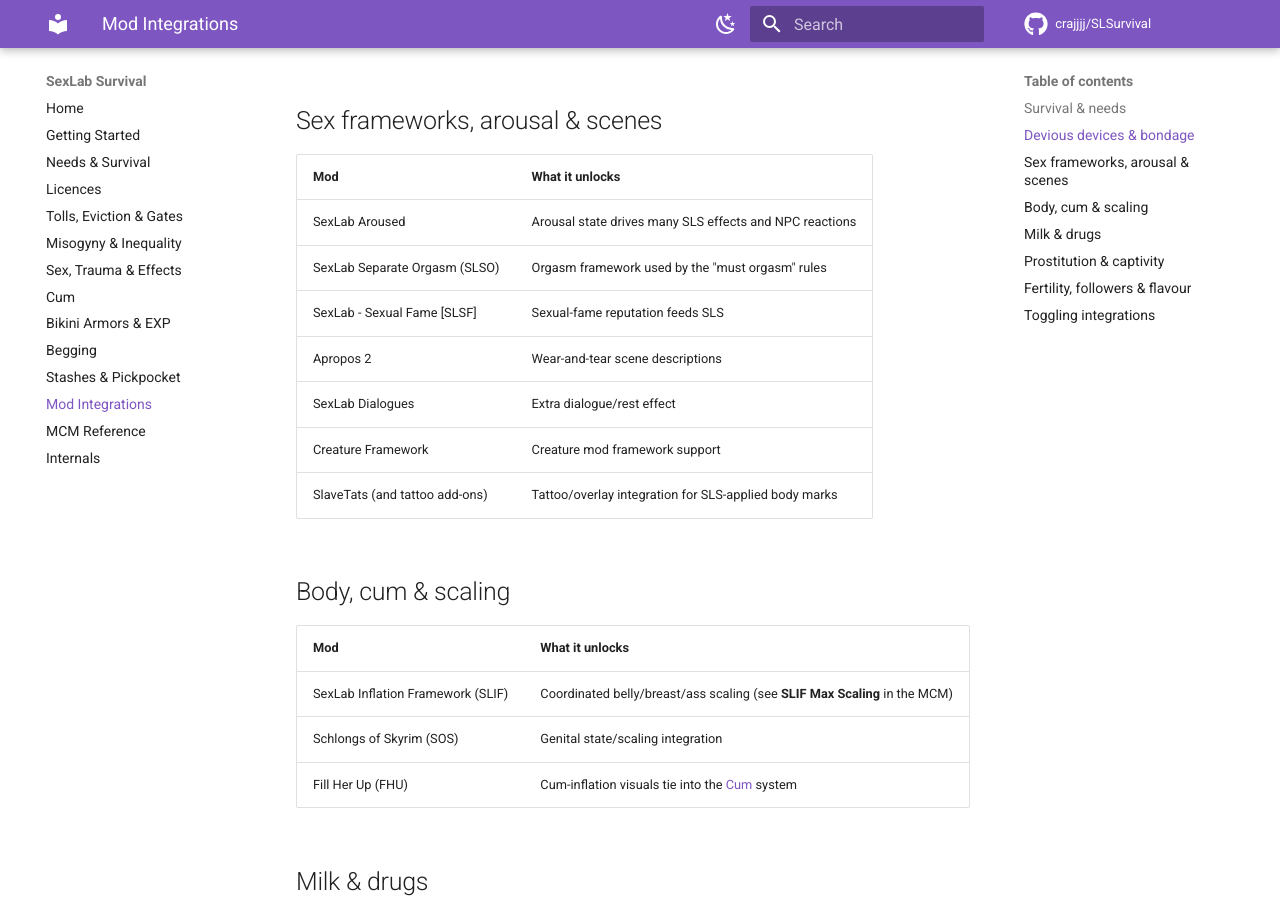
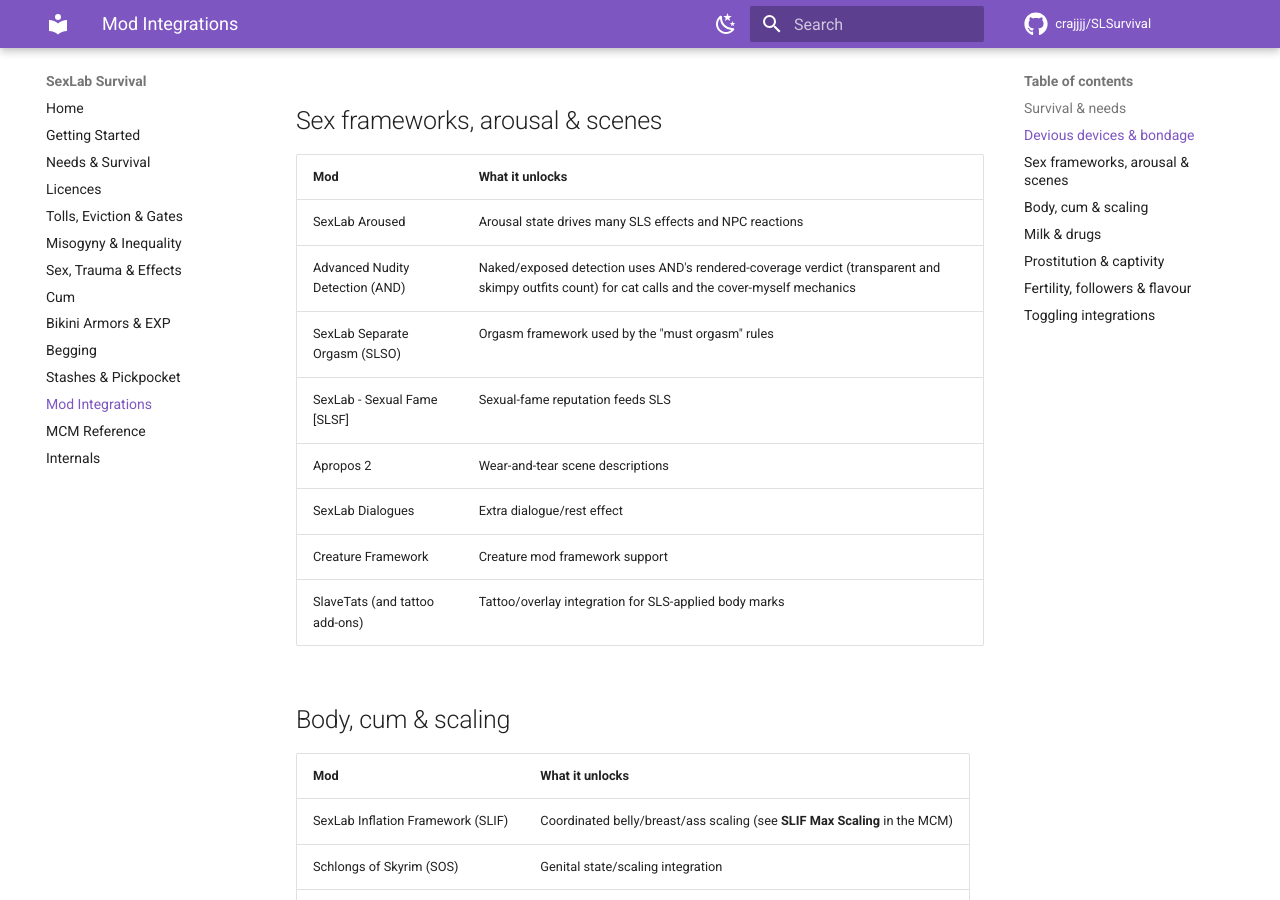
Before and after one commit to crajjjj/SLSurvival, an MkDocs documentation site: the page built from docs/players/integrations.md, in a window 1280 px wide and 900 px high, scrolled down 1302 px. Built offline with MkDocs 1.6.1 and Material for MkDocs 9.7.7, drawn with Linux system fonts in a browser that asks for light colours; comment, search, counter and statistics services are not loaded.

Commit message:
0.714: use Advanced Nudity Detection for naked/exposed detection when present

```diff
--- a/docs/players/integrations.md
+++ b/docs/players/integrations.md
@@ -34,6 +34,7 @@
 | Mod | What it unlocks |
 |-----|-----------------|
 | SexLab Aroused | Arousal state drives many SLS effects and NPC reactions |
+| Advanced Nudity Detection (AND) | Naked/exposed detection uses AND's rendered-coverage verdict (transparent and skimpy outfits count) for cat calls and the cover-myself mechanics |
 | SexLab Separate Orgasm (SLSO) | Orgasm framework used by the "must orgasm" rules |
 | SexLab - Sexual Fame [SLSF] | Sexual-fame reputation feeds SLS |
 | Apropos 2 | Wear-and-tear scene descriptions |
```
Also changed, not shown: 5 other files.
